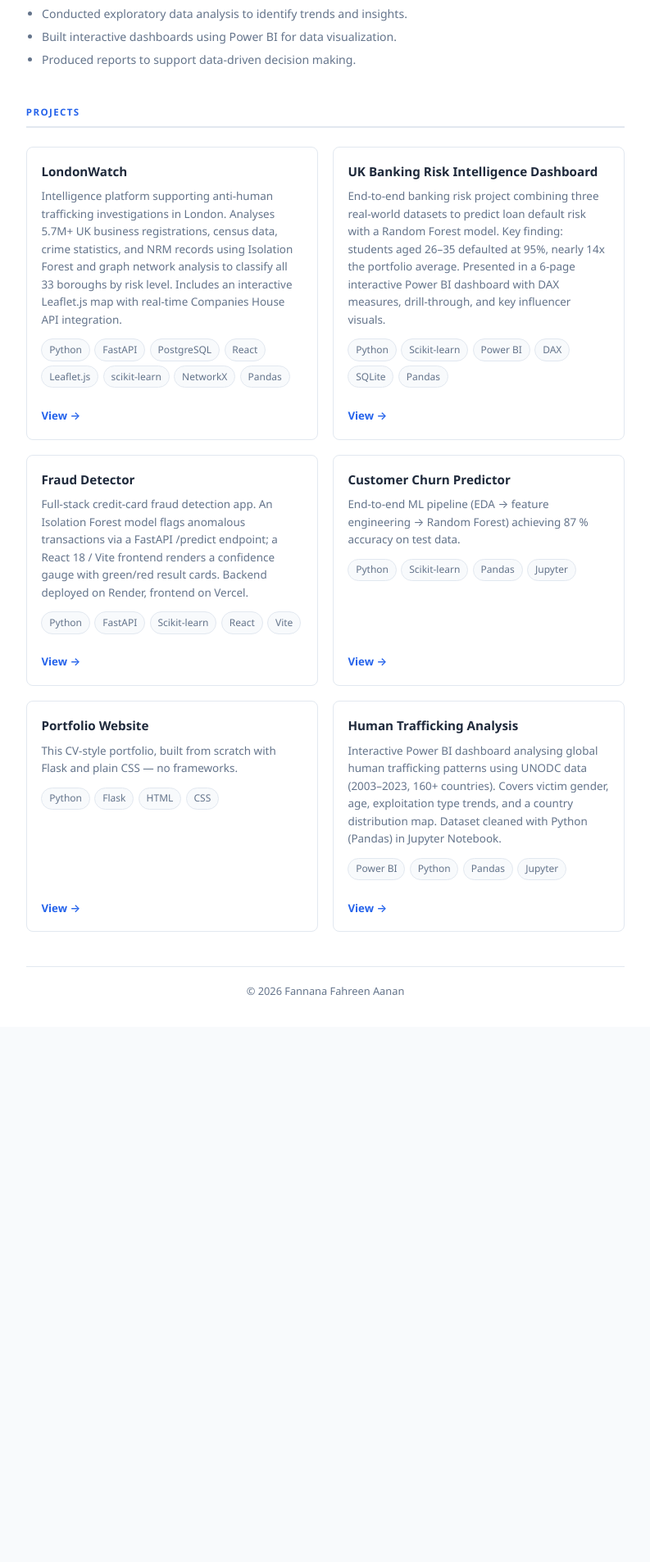
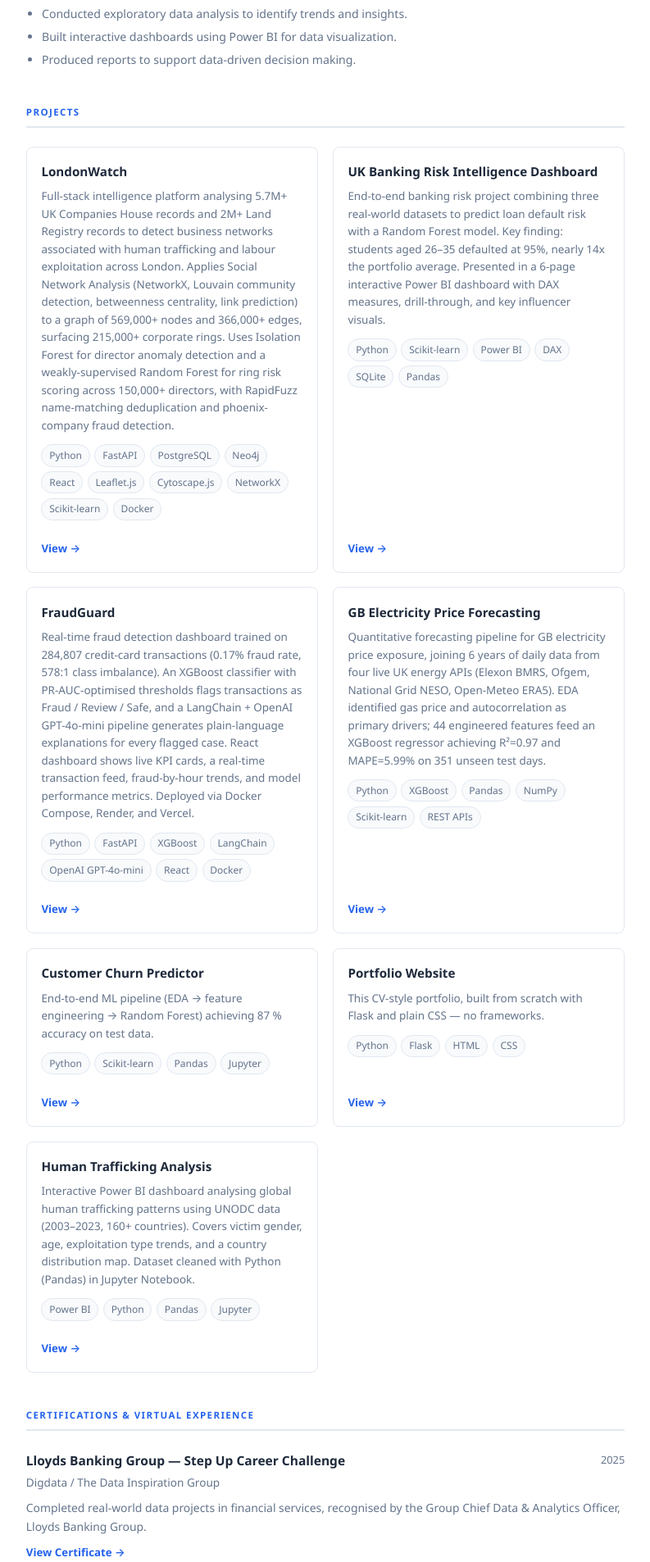
Before and after one commit to fannanafahreen/Portfolio, a Flask app: page / in a window 1280 px wide. Shown: the part 1283-3189 px from the top of the page at 82% size, without its empty margins (383-1176 px from the left). Before the commit the page ends 2497 px from the top, so only its background shows below. Run offline with Flask 3, Linux system fonts and the light colour scheme.

Commit message:
Add FraudGuard/GB Electricity projects and certifications section
Updates FraudGuard with LangChain/XGBoost details, adds GB Electricity
Price Forecasting project, enriches LondonWatch description, and adds
a Certifications & Virtual Experience section with the Lloyds Banking
Group Step Up credential.

Co-Authored-By: Claude Sonnet 5 <noreply@anthropic.com>

```diff
--- a/app.py
+++ b/app.py
@@ -103,12 +103,16 @@ projects = [
     {
         "title":       "LondonWatch",
         "description": (
-            "Intelligence platform supporting anti-human trafficking investigations in London. "
-            "Analyses 5.7M+ UK business registrations, census data, crime statistics, and NRM "
-            "records using Isolation Forest and graph network analysis to classify all 33 boroughs "
-            "by risk level. Includes an interactive Leaflet.js map with real-time Companies House API integration."
+            "Full-stack intelligence platform analysing 5.7M+ UK Companies House records and "
+            "2M+ Land Registry records to detect business networks associated with human "
+            "trafficking and labour exploitation across London. Applies Social Network Analysis "
+            "(NetworkX, Louvain community detection, betweenness centrality, link prediction) to "
+            "a graph of 569,000+ nodes and 366,000+ edges, surfacing 215,000+ corporate rings. "
+            "Uses Isolation Forest for director anomaly detection and a weakly-supervised Random "
+            "Forest for ring risk scoring across 150,000+ directors, with RapidFuzz name-matching "
+            "deduplication and phoenix-company fraud detection."
         ),
-        "tags":  ["Python", "FastAPI", "PostgreSQL", "React", "Leaflet.js", "scikit-learn", "NetworkX", "Pandas"],
+        "tags":  ["Python", "FastAPI", "PostgreSQL", "Neo4j", "React", "Leaflet.js", "Cytoscape.js", "NetworkX", "Scikit-learn", "Docker"],
         "link":  "https://github.com/fannanafahreen/London_based_Anti_Human_Trafficking_Platform",
     },
     {
@@ -123,13 +127,29 @@ projects = [
         "link":  "https://github.com/fannanafahreen/uk-banking-risk-intelligence-dashboard",
     },
     {
-        "title":       "Fraud Detector",
-        "description": "Full-stack credit-card fraud detection app. "
-                       "An Isolation Forest model flags anomalous transactions via a FastAPI /predict endpoint; "
-                       "a React 18 / Vite frontend renders a confidence gauge "
-                       "with green/red result cards. Backend deployed on Render, frontend on Vercel.",
-        "tags":  ["Python", "FastAPI", "Scikit-learn", "React", "Vite"],
+        "title":       "FraudGuard",
+        "description": (
+            "Real-time fraud detection dashboard trained on 284,807 credit-card transactions "
+            "(0.17% fraud rate, 578:1 class imbalance). An XGBoost classifier with PR-AUC-optimised "
+            "thresholds flags transactions as Fraud / Review / Safe, and a LangChain + OpenAI "
+            "GPT-4o-mini pipeline generates plain-language explanations for every flagged case. "
+            "React dashboard shows live KPI cards, a real-time transaction feed, fraud-by-hour "
+            "trends, and model performance metrics. Deployed via Docker Compose, Render, and Vercel."
+        ),
+        "tags":  ["Python", "FastAPI", "XGBoost", "LangChain", "OpenAI GPT-4o-mini", "React", "Docker"],
         "link":  "https://github.com/fannanafahreen/fraud-detector",
+    },
+    {
+        "title":       "GB Electricity Price Forecasting",
+        "description": (
+            "Quantitative forecasting pipeline for GB electricity price exposure, joining 6 years "
+            "of daily data from four live UK energy APIs (Elexon BMRS, Ofgem, National Grid NESO, "
+            "Open-Meteo ERA5). EDA identified gas price and autocorrelation as primary drivers; "
+            "44 engineered features feed an XGBoost regressor achieving R²=0.97 and MAPE=5.99% "
+            "on 351 unseen test days."
+        ),
+        "tags":  ["Python", "XGBoost", "Pandas", "NumPy", "Scikit-learn", "REST APIs"],
+        "link":  "https://github.com/fannanafahreen",
     },
     {
         "title":       "Customer Churn Predictor",
@@ -157,6 +177,21 @@ projects = [
 ]
 
 
+# ── Certifications & Virtual Experience ─────────────────────
+certifications = [
+    {
+        "title":  "Lloyds Banking Group — Step Up Career Challenge",
+        "issuer": "Digdata / The Data Inspiration Group",
+        "period": "2025",
+        "detail": (
+            "Completed real-world data projects in financial services, recognised by the "
+            "Group Chief Data & Analytics Officer, Lloyds Banking Group."
+        ),
+        "link":   "https://drive.google.com/file/d/1du58JCSH3I72xvbyhIDrYgWKM9xReN32/view?usp=sharing",
+    },
+]
+
+
 # ── Routes ───────────────────────────────────────────────────
 @app.route("/")
 def home():
@@ -168,6 +203,7 @@ def home():
         education=education,
         experience=experience,
         projects=projects,
+        certifications=certifications,
     )
 
 
--- a/static/style.css
+++ b/static/style.css
@@ -287,6 +287,11 @@ ul { list-style: none; }
   color: var(--muted);
 }
 
+.cv-entry .cv-link {
+  display: inline-block;
+  margin-top: 0.5rem;
+}
+
 /* Bullet points for work experience */
 .cv-bullets {
   list-style: disc;
--- a/templates/index.html
+++ b/templates/index.html
@@ -102,6 +102,27 @@
   </section>
 
   <!-- ══════════════════════════════
+       CERTIFICATIONS & VIRTUAL EXPERIENCE
+       ══════════════════════════════ -->
+  <section class="cv-section">
+    <h2 class="cv-section-title">Certifications &amp; Virtual Experience</h2>
+
+    {% for cert in certifications %}
+    <div class="cv-entry">
+      <div class="cv-entry-header">
+        <div>
+          <span class="cv-entry-title">{{ cert.title }}</span>
+          <span class="cv-entry-sub">{{ cert.issuer }}</span>
+        </div>
+        <span class="cv-entry-period">{{ cert.period }}</span>
+      </div>
+      <p class="cv-entry-detail">{{ cert.detail }}</p>
+      <a class="cv-link" href="{{ cert.link }}" target="_blank" rel="noopener">View Certificate &rarr;</a>
+    </div>
+    {% endfor %}
+  </section>
+
+  <!-- ══════════════════════════════
        FOOTER (inside main area)
        ══════════════════════════════ -->
   <footer class="cv-footer">
```
